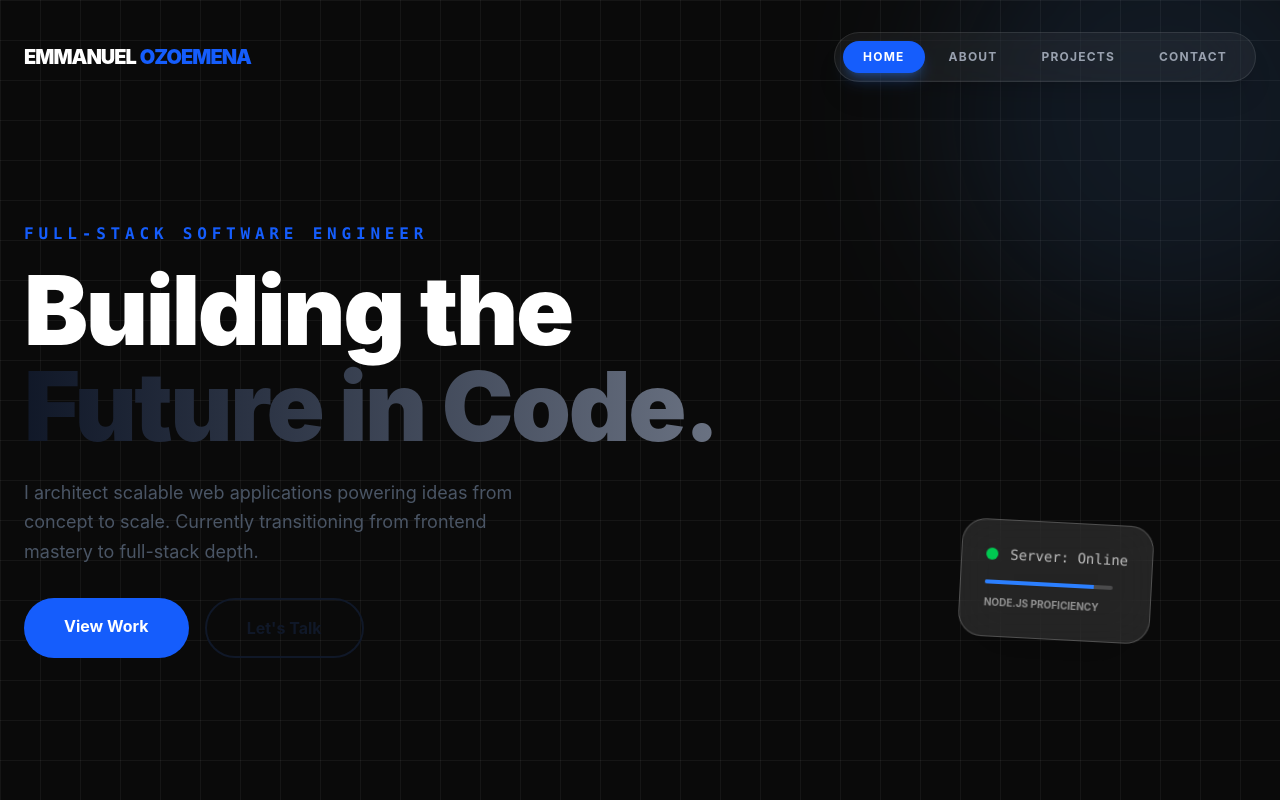
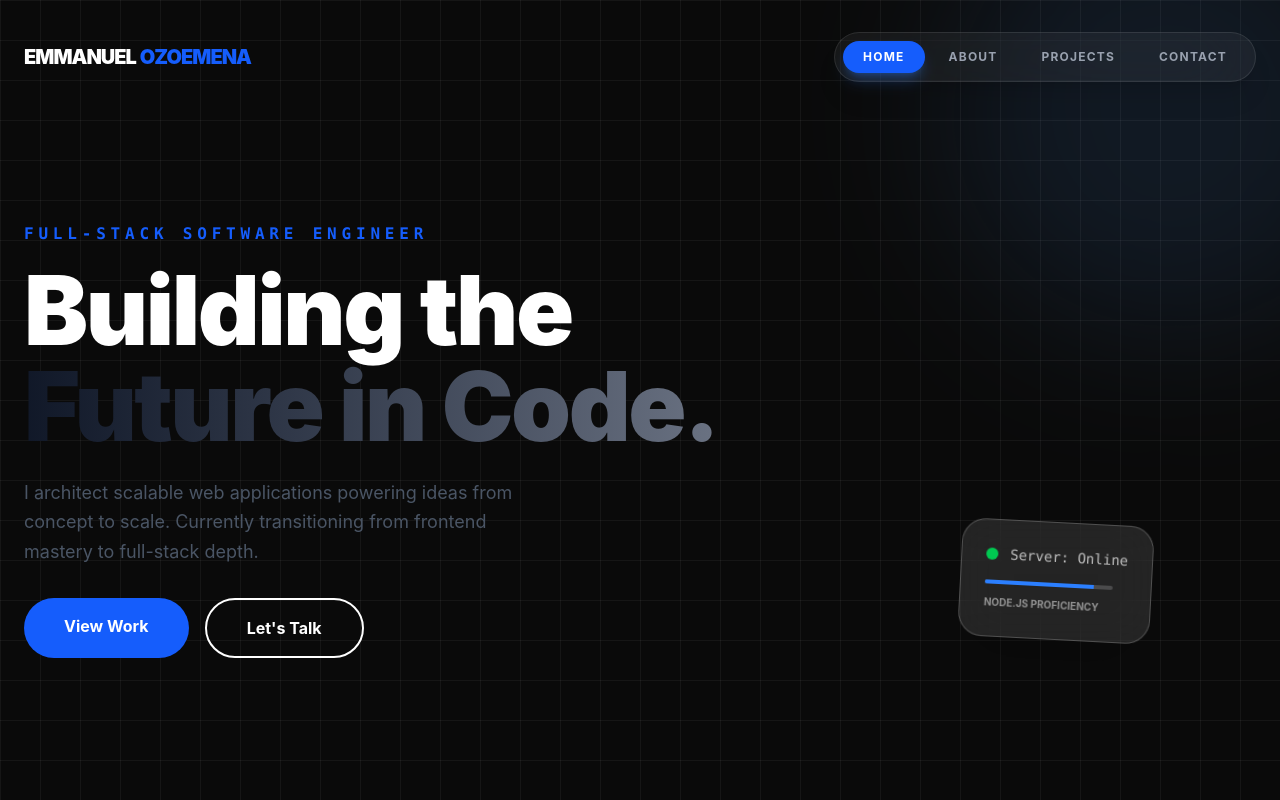
Before and after one commit to EmmanuelOzoemena/MyPortfolio, a React (Vite) app in the folder client/: page / in a window 1280 px wide. Shown: the top 800 px of the page. Built offline with nearby package versions, Linux system fonts and the light colour scheme.

Commit message:
ui: convert hero action buttons to smooth-scroll links for seamless SPA navigation

```diff
--- a/client/src/components/Contact.jsx
+++ b/client/src/components/Contact.jsx
@@ -77,7 +77,7 @@ const Contact = () => {
             {[
               { icon: <FiLinkedin />, link: "https://linkedin.com/in/emmanuelozo" },
               { icon: <FiGithub />, link: "https://github.com/EmmanuelOzoemena" },
-              { icon: <FiTwitter />, link: "https://x.com/yourhandle" }
+              { icon: <FiTwitter />, link: "https://x.com/emmanuel_oz1" }
             ].map((social, i) => (
               <motion.a
                 key={i}
--- a/client/src/components/Hero.jsx
+++ b/client/src/components/Hero.jsx
@@ -1,5 +1,6 @@
 import { motion } from "framer-motion";
 import { Link } from "react-router-dom";
+import { Link as ScrollLink } from "react-scroll";
 
 const Hero = () => {
   return (
@@ -59,13 +60,15 @@ const Hero = () => {
             >
               View Work
             </Link>
-
-            <Link
-              to="/contact"
-              className="px-10 py-4 border-2 border-gray-900 dark:border-white dark:text-white text-gray-900 rounded-full font-bold hover:bg-gray-900 hover:text-white dark:hover:bg-white dark:hover:text-black transition-all text-center"
+            <ScrollLink
+              to="contact"
+              smooth={true}
+              duration={1000} // Slightly slower for the longer scroll to the bottom
+              offset={-80}
+              className="px-10 py-4 border-2 border-white text-white rounded-full font-bold hover:bg-white hover:text-black transition-all text-center cursor-pointer"
             >
               Let's Talk
-            </Link>
+            </ScrollLink>
           </motion.div>
         </div>
       </div>
```
